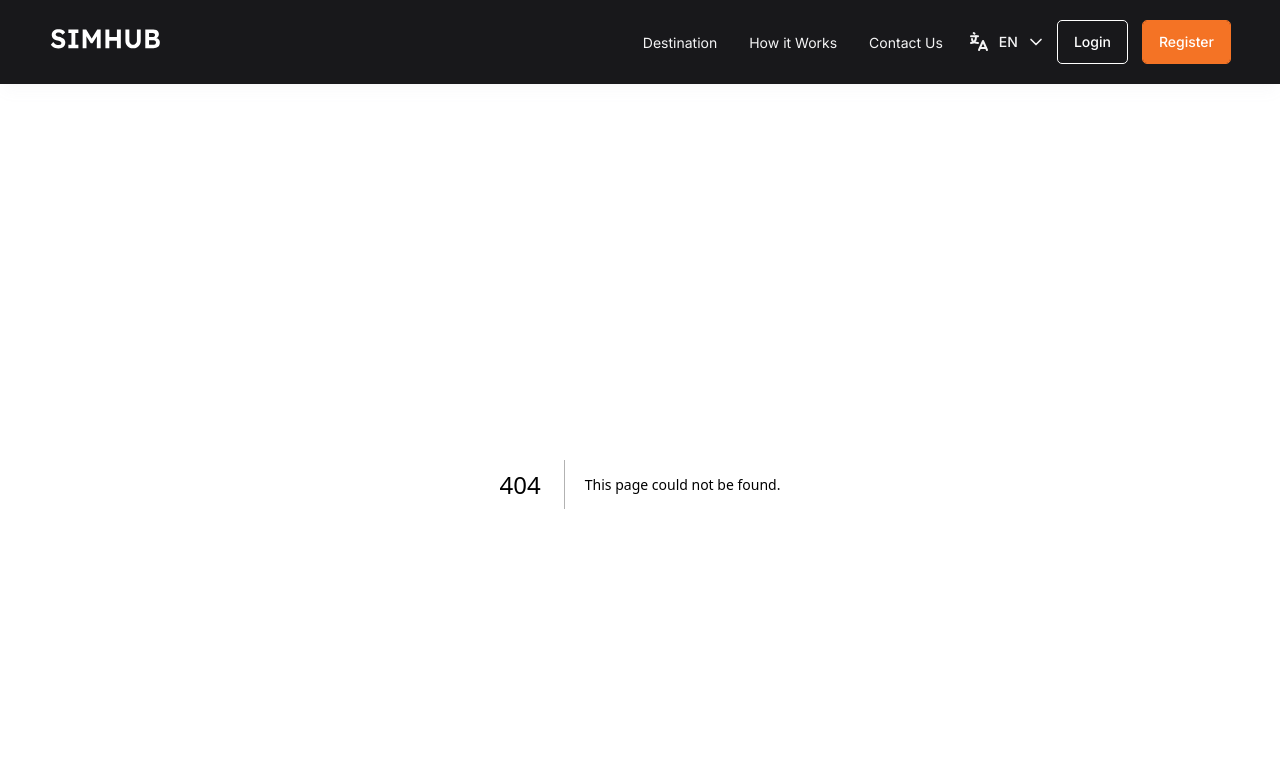
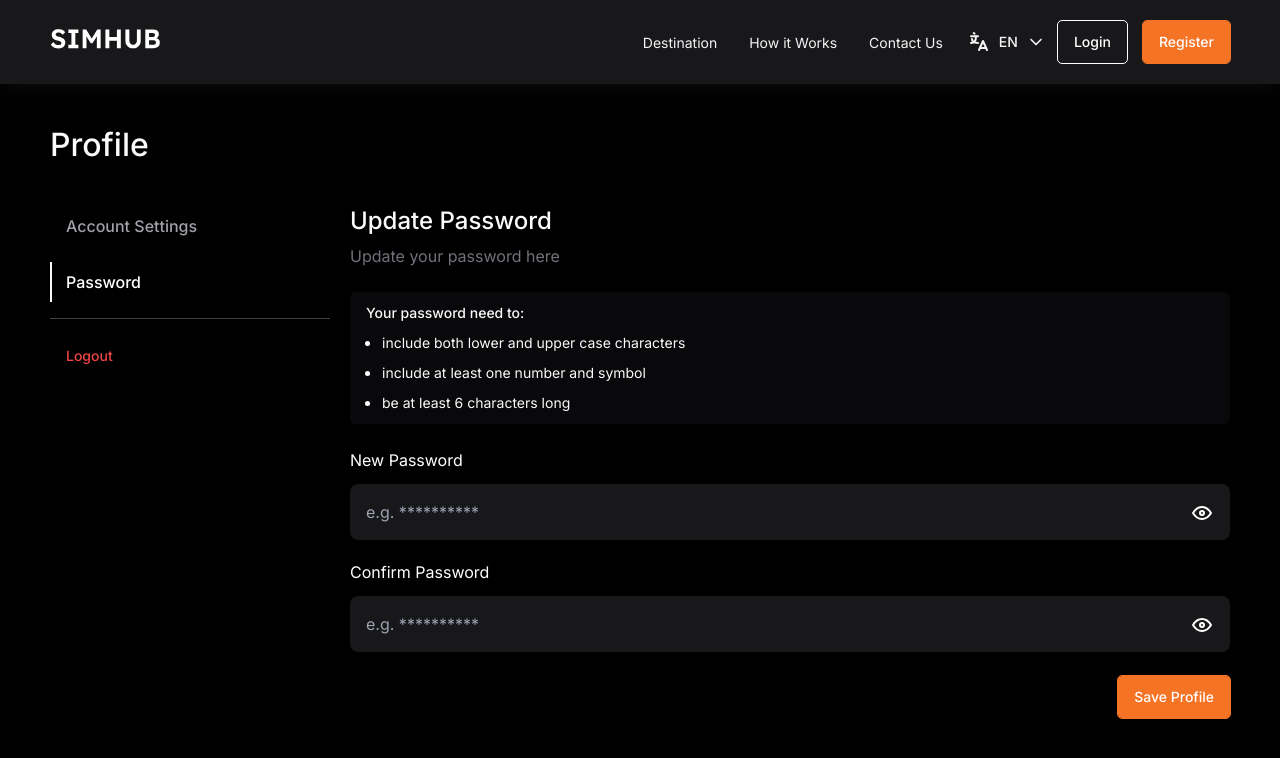
Before and after one commit to okawibawa/simhub-client, a Next.js app: page /user/password in a window 1280 px wide. Before the commit this address had no page. Shown: the top 758 px of the page. Built offline with nearby package versions, Linux system fonts and the light colour scheme.

Commit message:
feat: user settings and password page

```diff
--- /dev/null
+++ b/app/(pages)/user/layout.tsx
@@ -0,0 +1,17 @@
+// organisms
+import { UserSideNavigation } from "@/app/_components/organisms";
+
+export default function UserLayout({
+  children,
+}: {
+  children: React.ReactNode;
+}) {
+  return (
+    <div className="full-width h-full bg-black">
+      <div className="my-10 grid grid-cols-1 gap-5 md:grid-cols-[280px,1fr]">
+        <UserSideNavigation />
+        {children}
+      </div>
+    </div>
+  );
+}
--- /dev/null
+++ b/app/(pages)/user/password/page.tsx
@@ -0,0 +1,58 @@
+"use client";
+
+import { useState } from "react";
+
+// atoms
+import { Typography, Input, Button } from "@/app/_components/atoms";
+
+// organisms
+import { PasswordRequirements } from "@/app/_components/organisms";
+
+export default function UserPassword() {
+  const [password, setPassword] = useState("");
+  const [confirmPassword, setConfirmPassword] = useState("");
+
+  return (
+    <main className="mt-[82px]">
+      <section className="text-white">
+        <div className="mb-6">
+          <Typography as="body2" className="mb-2">
+            Update Password
+          </Typography>
+          <Typography as="body5" className="text-zinc-500">
+            Update your password here
+          </Typography>
+        </div>
+
+        <PasswordRequirements password={password} />
+
+        <form>
+          <div className="mb-5">
+            <label htmlFor="name">New Password</label>
+            <Input
+              id="name"
+              placeholder="e.g. **********"
+              type="password"
+              className="mt-3"
+              onChange={(e) => setPassword(e.target.value)}
+            />
+          </div>
+          <div className="mb-6">
+            <label htmlFor="email">Confirm Password</label>
+            <Input
+              id="name"
+              placeholder="e.g. **********"
+              type="password"
+              className="mt-3"
+              onChange={(e) => setConfirmPassword(e.target.value)}
+            />
+          </div>
+
+          <div className="flex justify-end">
+            <Button>Save Profile</Button>
+          </div>
+        </form>
+      </section>
+    </main>
+  );
+}
--- /dev/null
+++ b/app/(pages)/user/settings/page.tsx
@@ -0,0 +1,34 @@
+// atoms
+import { Button, Input, Typography } from "@/app/_components/atoms";
+
+export default function UserSettings() {
+  return (
+    <main className="mt-[82px]">
+      <section className="text-white">
+        <div className="mb-6">
+          <Typography as="body2" className="mb-2">
+            Account Setting
+          </Typography>
+          <Typography as="body5" className="text-zinc-500">
+            Here you can change your account information
+          </Typography>
+        </div>
+
+        <form>
+          <div className="mb-5">
+            <label htmlFor="name">Name</label>
+            <Input id="name" placeholder="Name" type="text" className="mt-3" />
+          </div>
+          <div className="mb-6">
+            <label htmlFor="email">Email</label>
+            <Input placeholder="Email" type="email" className="mt-3" />
+          </div>
+
+          <div className="flex justify-end">
+            <Button>Save Profile</Button>
+          </div>
+        </form>
+      </section>
+    </main>
+  );
+}
--- /dev/null
+++ b/app/_components/organisms/PasswordRequirements/index.tsx
@@ -0,0 +1,36 @@
+import { useState } from "react";
+
+import { Typography } from "@/app/_components/atoms";
+
+interface PasswordRequirementsProps {
+  password: string;
+}
+
+export const PasswordRequirements = ({
+  password,
+}: PasswordRequirementsProps) => {
+  return (
+    <div className="mb-6 rounded-md bg-zinc-950 px-4 py-3">
+      <Typography as="body7" className="mb-2">
+        Your password need to:
+      </Typography>
+      <ul className="mx-4 list-disc space-y-2">
+        <li>
+          <Typography as="body7" className="font-normal">
+            include both lower and upper case characters
+          </Typography>
+        </li>
+        <li>
+          <Typography as="body7" className="font-normal">
+            include at least one number and symbol
+          </Typography>
+        </li>
+        <li>
+          <Typography as="body7" className="font-normal">
+            be at least 6 characters long
+          </Typography>
+        </li>
+      </ul>
+    </div>
+  );
+};
--- /dev/null
+++ b/app/_components/organisms/UserSideNavigation/index.tsx
@@ -0,0 +1,42 @@
+"use client";
+
+import { usePathname } from "next/navigation";
+
+// atoms
+import { Anchor, Button, Typography } from "@/app/_components/atoms";
+
+export const UserSideNavigation = () => {
+  const pathname = usePathname();
+
+  return (
+    <div className="h-fit text-white">
+      <Typography as="subheading2" className="mb-10">
+        Profile
+      </Typography>
+
+      <div className="flex flex-col">
+        <Anchor
+          href="/user/settings"
+          className={`mb-4 border-l-2 px-4 py-2 pl-[14px] text-base font-medium text-zinc-400 hover:text-white ${pathname === "/user/settings" ? "border-zinc-50 text-white" : "border-transparent"}`}
+        >
+          Account Settings
+        </Anchor>
+        <Anchor
+          href="/user/password"
+          className={`border-l-2 px-4 py-2 pl-[14px] text-base font-medium text-zinc-400 hover:text-white ${pathname === "/user/password" ? "border-zinc-50 text-white" : "border-transparent"}`}
+        >
+          Password
+        </Anchor>
+      </div>
+
+      <div className="my-4 h-[1px] w-full bg-zinc-700" />
+
+      <Button
+        variant="tertiary"
+        className="w-full text-left text-red-500 hover:bg-transparent"
+      >
+        Logout
+      </Button>
+    </div>
+  );
+};
--- a/app/_components/organisms/index.ts
+++ b/app/_components/organisms/index.ts
@@ -3,3 +3,5 @@ export * from "./Navigation";
 export * from "./Footer";
 export * from "./Cta";
 export * from "./Guide";
+export * from "./UserSideNavigation";
+export * from "./PasswordRequirements";
```
